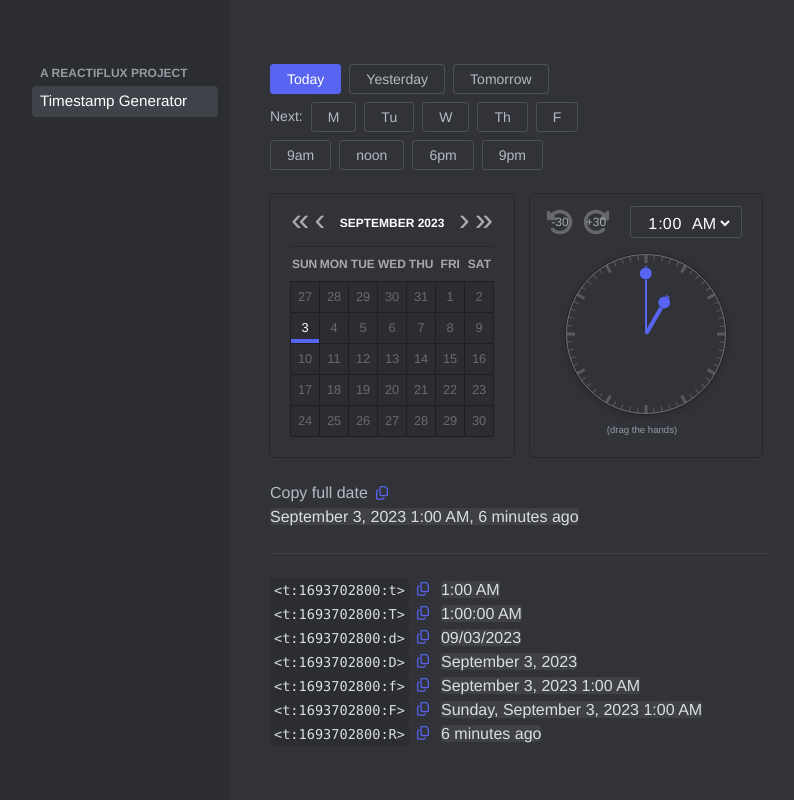
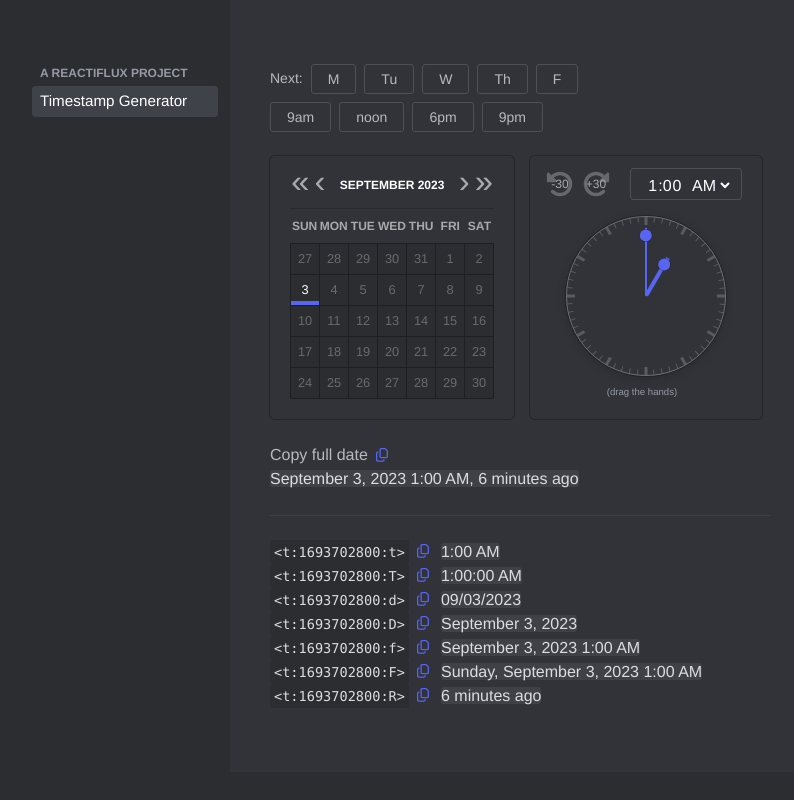
Before and after one commit to vcarl/discord-timestamps, a Next.js app: page / in a window 1280 px wide. Shown: the top 800 px of the page, without its empty margins (239-1033 px from the left). Built offline with nearby package versions, Linux system fonts and the light colour scheme.

Commit message:
Delete today/tomorrow/yesterday presets

```diff
--- a/components/Presets.js
+++ b/components/Presets.js
@@ -1,9 +1,6 @@
 import style from "./Presets.module.css";
 
 const presets = {
-  today: "today",
-  yesterday: "yesterday",
-  tomorrow: "tomorrow",
   nextMonday: "next monday",
   nextTuesday: "next tuesday",
   nextWednesday: "next wednesday",
@@ -16,9 +13,6 @@ const presets = {
 };
 
 const datePresets = [
-  presets.today,
-  presets.yesterday,
-  presets.tomorrow,
   presets.nextMonday,
   presets.nextTuesday,
   presets.nextWednesday,
@@ -44,15 +38,6 @@ const handlePresetClick = (preset, initialDate, setDate) => (e) => {
     date.setFullYear(now.getFullYear());
   }
   switch (preset) {
-    case presets.today:
-      date.setDate(now.getDate());
-      break;
-    case presets.yesterday:
-      date.setDate(now.getDate() - 1);
-      break;
-    case presets.tomorrow:
-      date.setDate(now.getDate() + 1);
-      break;
     case presets.nextMonday:
       date.setDate(now.getDate() + ((1 - now.getDay()) % 7) + 7);
       break;
@@ -101,12 +86,6 @@ const isActive = (preset, date) => {
   const hours = date.getHours();
   const day = date.getDate();
   switch (preset) {
-    case presets.today:
-      return day === now.getDate();
-    case presets.yesterday:
-      return day === now.getDate() - 1;
-    case presets.tomorrow:
-      return day === now.getDate() + 1;
     case presets.nextMonday:
       return day === now.getDate() + ((8 - now.getDay()) % 7) + 7;
     case presets.nextTuesday:
@@ -133,17 +112,6 @@ const isActive = (preset, date) => {
 export const Presets = ({ className, date, setDate }) => {
   return (
     <div className={`${className}`}>
-      <PresetRow>
-        <PresetButton preset={presets.today} date={date} setDate={setDate}>
-          Today
-        </PresetButton>
-        <PresetButton preset={presets.yesterday} date={date} setDate={setDate}>
-          Yesterday
-        </PresetButton>
-        <PresetButton preset={presets.tomorrow} date={date} setDate={setDate}>
-          Tomorrow
-        </PresetButton>
-      </PresetRow>
       <PresetRow>
         <div className="mr-2 mb-2 text-sm py-1">Next:</div>
         <PresetButton preset={presets.nextMonday} date={date} setDate={setDate}>
```
